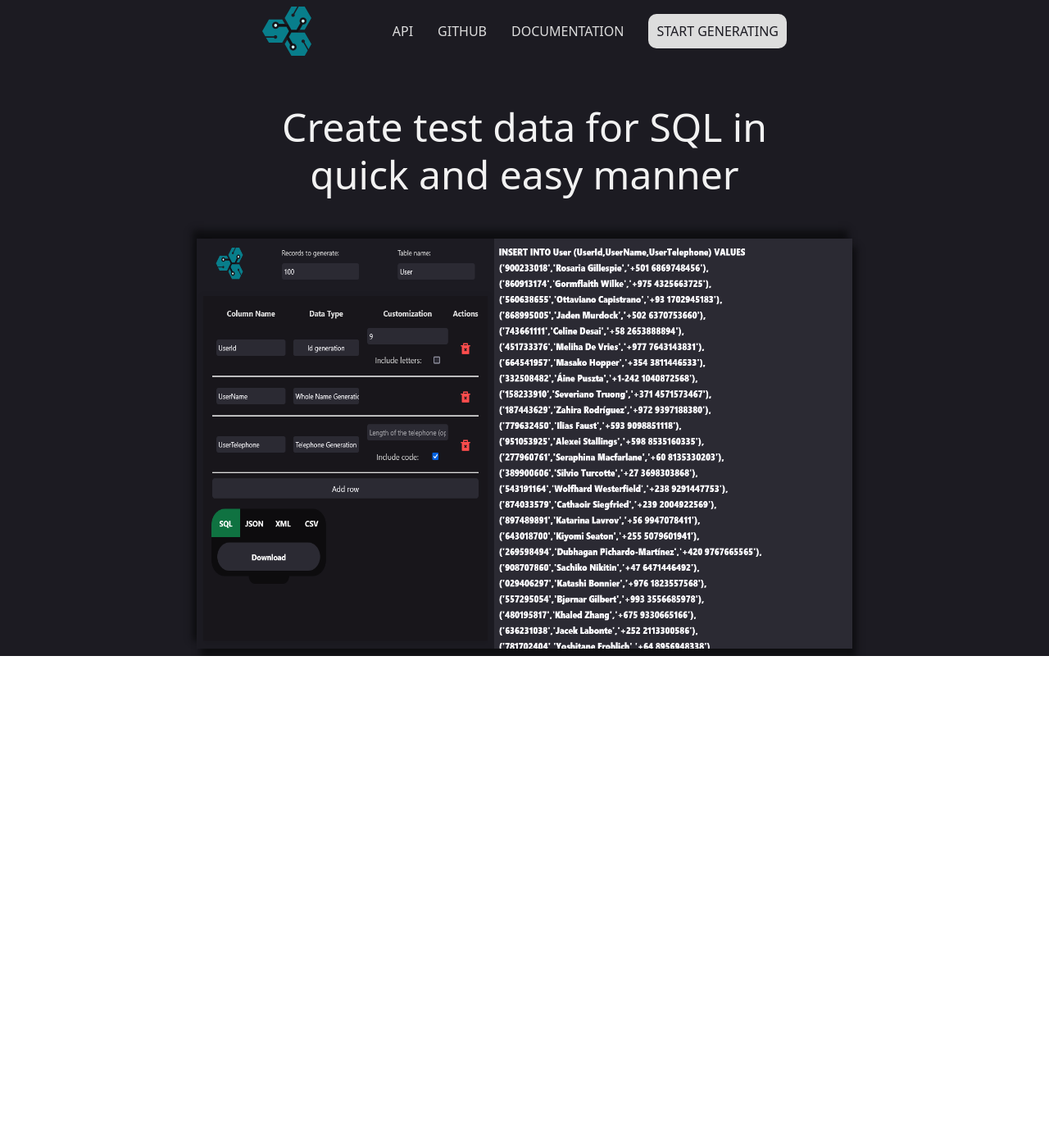
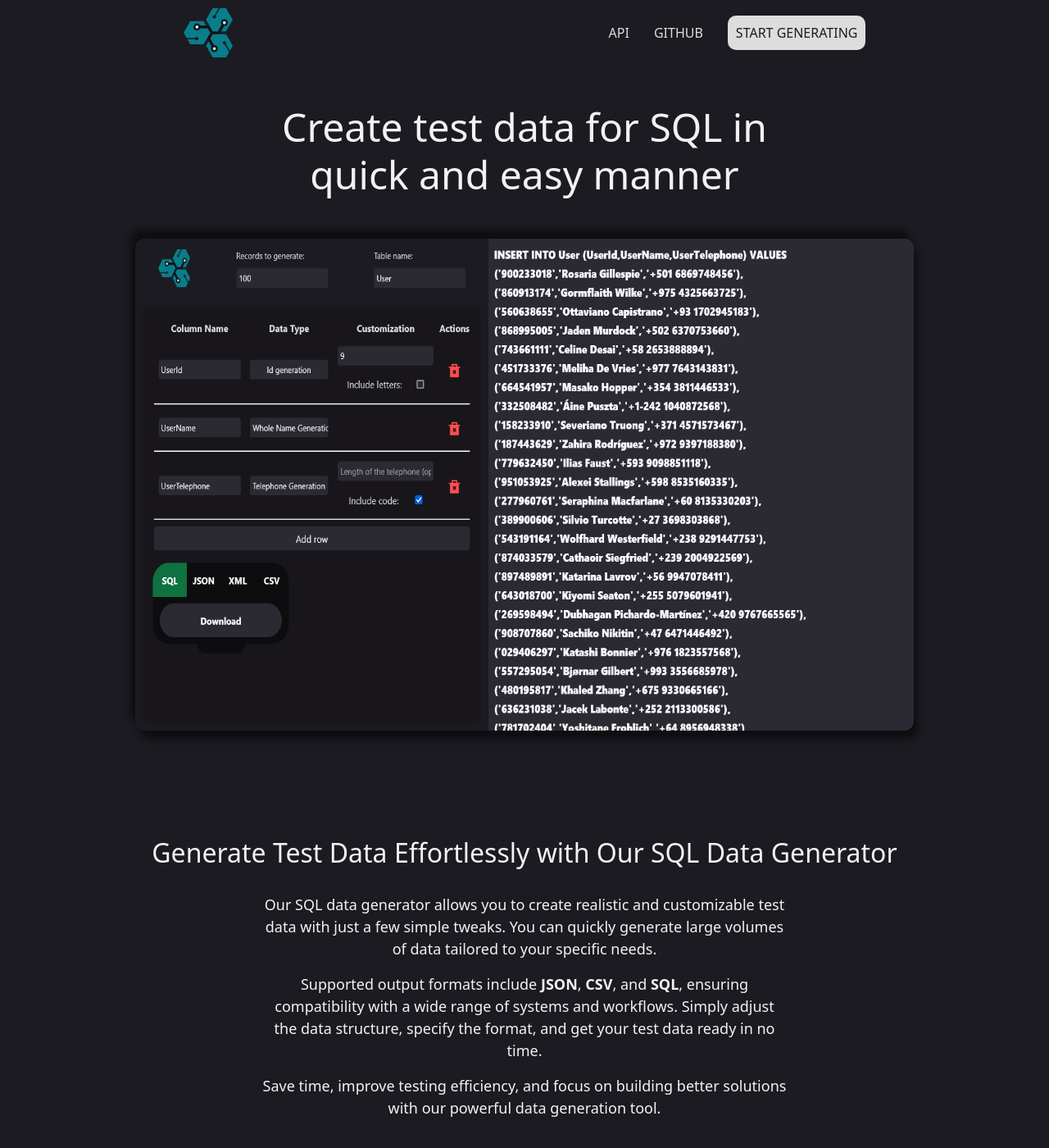
Before and after one commit to JulianPiedra/sqldatagenerator, a React (Vite) app: page / in a window 1280 px wide. Shown: the top 1400 px of the page at 82% size. Before the commit the page ends 800 px from the top, so only its background shows below. Built offline with nearby package versions, Linux system fonts and the light colour scheme.

Commit message:
Header update, landing page chages,

```diff
--- a/src/components/Header.tsx
+++ b/src/components/Header.tsx
@@ -1,13 +1,31 @@
+import { useEffect, useState } from 'react';
 import logo from '../assets/sqldatagenerator.svg';
 import '../css/Header.css';
 import { Link } from "react-router-dom";
 
 export default function Header() {
+    const [isScrolled, setIsScrolled] = useState(false); // State to track if page is scrolled
+    // Effect to handle scroll event and update the state
+    useEffect(() => {
+        // Function to check scroll position and update isScrolled state
+        const handleScroll = () => {
+            if (window.scrollY > 0) {
+                setIsScrolled(true); // Set to true if page is scrolled down
+            } else {
+                setIsScrolled(false); // Set to false if at the top of the page
+            }
+        };
+
+        window.addEventListener("scroll", handleScroll); // Add scroll event listener
+        return () => {
+            window.removeEventListener("scroll", handleScroll); // Clean up event listener on component unmount
+        };
+    }, []);
 
     return (
         <>
-            <div className="header">
-                <nav className="navbar">
+
+            <nav className={`header ${isScrolled ? "scrolled" : ""}`} >  {/* Add scrolled class when page is scrolled */}
                 <Link to="/" className='link'>
                     <img src={logo} alt="logo" className='logo' />
                 </Link>
@@ -19,14 +37,10 @@ export default function Header() {
                         <a href='https://github.com/JulianPiedra/sqldatagenerator' className='link' target="_blank">Github</a>
                     </li>
                     <li>
-                            <Link to="/data-generation" className='link'>Documentation</Link>
-                        </li>
-                        <li>
                         <Link to="/data-generation" className='link'>Start Generating</Link>
                     </li>
                 </ul>
             </nav>
-            </div>
         </>
 
     );
--- a/src/components/ParameterComponent.tsx
+++ b/src/components/ParameterComponent.tsx
@@ -1,7 +1,7 @@
 import React, { useCallback, useEffect, useRef, useState } from "react";
 import { useGlobalState } from "../useGlobalState";
 import { data } from "../constants/constants";
-import  logo from '../assets/sqldatagenerator.svg';
+import logo from '../assets/sqldatagenerator.svg';
 import { QueryConverter } from "../utils/QueryConverter";
 import "../css/ParameterComponent.css";
 import 'remixicon/fonts/remixicon.css';
@@ -36,6 +36,7 @@ const ParameterComponent: React.FC = () => {
 
   const [isModalOpen, setIsModalOpen] = useState(false);
   const isFetchingRef = useRef(false);
+  const [deletingRow, setDeletingRow] = useState<number | null>(null);
 
   const handleTableNameChange = (event: React.ChangeEvent<HTMLInputElement>) => {
     updateState({ tableName: event.target.value.trim() });
@@ -197,33 +198,22 @@ const ParameterComponent: React.FC = () => {
   };
 
   const deleteRow = (rowId: number) => {
-    setRows((prevRows) => {
-      // Filters the rows to remove only the selected row
-      const newRows = prevRows.filter((id) => id !== rowId);
-
-      // Maps the selected values to remove the selected row
-      const updatedValues = new Map<number, [number, string]>();
-      newRows.forEach((id) => {
-        if (selectedValues.has(id)) {
-          updatedValues.set(id, selectedValues.get(id)!);
-        }
+    setDeletingRow(rowId);
+    setTimeout(() => {
+      setRows((prevRows) => prevRows.filter((id) => id !== rowId));
+      setSelectedValues((prevValues) => {
+        const updatedValues = new Map(prevValues);
+        updatedValues.delete(rowId);
+        return updatedValues;
       });
-
-      setSelectedValues(updatedValues);
-
-      // Removes the row without affecting other rows
       setColumnValues((prevValues) => {
         const newColumnValues = { ...prevValues };
         delete newColumnValues[rowId];
         return newColumnValues;
       });
-
-      return newRows;
-    });
+      setDeletingRow(null);
+    }, 300);
   };
-  useEffect(() => {
-    state.allData = [];
-  }, []);
 
   return (
     <section className="parameter-component">
@@ -264,7 +254,7 @@ const ParameterComponent: React.FC = () => {
           </thead>
           <tbody>
             {rows.map((rowId) => (
-              <tr key={rowId}>
+              <tr key={rowId} className={deletingRow === rowId ? "deleting-row" : ""}>
                 <td>
                   {/* Input for the row column name */}
                   <input
--- a/src/css/DocumentFormat.css
+++ b/src/css/DocumentFormat.css
@@ -57,6 +57,8 @@
     color: white;
     font-weight: bold;
     border-radius: 50px;
+    animation: fadeInScale 2s;
+
 }
 
 .floating-container .indicator {
@@ -69,15 +71,6 @@
     z-index: 2;
 }
 
-@keyframes slideInFromRight {
-    0% {
-        transform: translateX(100%);
-    }
-
-    100% {
-        transform: translateX(0);
-    }
-}
 
 @media screen and (max-width: 800px) {
     .draggable-container {
--- a/src/css/GenerationPage.css
+++ b/src/css/GenerationPage.css
@@ -3,6 +3,7 @@
     width: 100vw;
     height: 100vh;
     flex-direction: row;
+    overflow: hidden;
 }
 
 @media screen and (max-width: 800px){
--- a/src/css/Header.css
+++ b/src/css/Header.css
@@ -1,17 +1,20 @@
 .header {
     display: flex;
-    width: 100%;
-    justify-content: center;
+    width: 100vw;
+    justify-content: space-around;
     position: fixed;
     top: 0;
-}
-
-.navbar {
+    z-index: 100;
     display: flex;
     padding: 10px;
     align-items: center;
-    width: 50%;
+    transition: background-color 0.5s;
 }
+
+.header.scrolled {
+    background-color: #060a0f;
+}
+
 
 
 .links {
--- a/src/css/LandingPage.css
+++ b/src/css/LandingPage.css
@@ -1,27 +1,56 @@
-.page-preview{
+.page-preview {
     display: flex;
-    width: 100vw;
-    height: 100vh;
-    background-color: #1C1B22;
     align-items: center;
     color: #F2F2F2;
     justify-content: start;
     flex-direction: column;
     padding-top: 76px;
+    width: 100vw;
 }
 
-.page-preview h1{
+.page-preview h1 {
     width: fit-content;
     text-align: center;
     max-width: 700px;
     color: #F2F2F2;
     font-size: 3rem;
-    margin:50px 0;
+    margin: 50px 0;
 }
 
-.preview-content img {
-    width: 800px;
-    height: 500px;
+.preview-content:hover {
+    transform: scale(1.02);
+}
+
+.preview-content {
+    width: 950px;
+    height: 600px;
     image-rendering: high-quality;
     box-shadow: 5px 10px 8px #0e0e11, -5px -10px 8px #0e0e11;
+    transition: transform 0.5s ease-in-out;
+    /* Cambio de animation a transition */
+    border-radius: 12px;
+    /* Mejora estética opcional */
+
 }
+
+.preview-content:hover {
+    transform: scale(1.02);
+}
+
+.preview-text {
+    margin: 100px 0;
+    text-align: center;
+    display: flex;
+    flex-direction: column;
+    align-items: center;
+}
+
+.page-preview h2 {
+    font-size: 2rem;
+    margin: 30px 0;
+}
+
+.page-preview p {
+    max-width: 50%;
+    font-size: 18px;
+}
--- a/src/css/ParameterComponent.css
+++ b/src/css/ParameterComponent.css
@@ -50,11 +50,11 @@
     box-sizing: border-box;
     box-shadow: 0 4px 10px rgba(0, 0, 0, 0.1);
     background-color: #18161b;
+    animation: slideInFromLeft 0.5s;
 
 }
 
 .parameter-table {
-    animation: slideInFromLeft 0.7s;
     border-collapse: collapse;
     width: 100%;
 }
@@ -84,6 +84,7 @@
 .parameter-table tbody tr {
     border-top: 2px solid white;
     animation: slideInFromLeft 0.7s;
+    transition: opacity 0.3s ease-out;
 }
 
 .parameter-table tbody tr:first-child {
@@ -149,11 +150,11 @@
     padding: 7px;
     border: none;
     border-radius: 5px;
-    animation: slideInFromDown 0.7s;
+    animation: fadeInScale 2s;
 }
 
 .add-row-button:hover {
-    transform: scale(1.05);
+    transform: scale(1.02);
 }
 
 
@@ -169,49 +170,10 @@ select:focus {
     border-radius: 4px;
     outline: none;
 }
-
-@keyframes fadeInScale {
-    from {
-        opacity: 0;
-        transform: scale(0.9);
-    }
-
-    to {
-        opacity: 1;
-        transform: scale(1);
-    }
+.deleting-row {
+    opacity: 0;
 }
 
-
-@keyframes slideInFromRight {
-    0% {
-        transform: translateX(200%);
-    }
-
-    100% {
-        transform: translateX(0);
-    }
-}
-
-@keyframes slideInFromLeft {
-    0% {
-        transform: translateX(-100%);
-    }
-
-    100% {
-        transform: translateX(0);
-    }
-}
-
-@keyframes slideInFromDown {
-    0% {
-        transform: translateY(100%);
-    }
-
-    100% {
-        transform: translateY(0);
-    }
-}
 
 
 
--- a/src/css/index.css
+++ b/src/css/index.css
@@ -3,18 +3,72 @@
   color: white;
   font-synthesis: none;
   text-rendering: optimizeLegibility;
+  width: 100vw;
+  overflow-x: hidden;
 }
 
 body {
   margin: 0;
   display: flex;
   place-items: center;
-  min-width: 320px;
-  min-height: 100vh;
-  overflow: hidden;
+  background-color: #1C1B22;
+  width: 100%;
 }
 
 .popup {
   margin-bottom: 70px;
   display: flex;
 }
+
+@keyframes fadeOut {
+  from {
+    opacity: 1;
+  }
+
+  to {
+    opacity: 0;
+  }
+}
+
+@keyframes fadeInScale {
+  from {
+    opacity: 0;
+    transform: scale(0.9);
+  }
+
+  to {
+    opacity: 1;
+    transform: scale(1);
+  }
+}
+
+
+@keyframes slideInFromRight {
+  0% {
+    transform: translateX(200%);
+  }
+
+  100% {
+    transform: translateX(0);
+  }
+}
+
+@keyframes slideInFromLeft {
+  0% {
+    transform: translateX(-100%);
+  }
+
+  100% {
+    transform: translateX(0);
+  }
+}
+
+@keyframes slideInFromDown {
+  0% {
+    transform: translateY(100%);
+  }
+
+  100% {
+    transform: translateY(0);
+  }
+}
--- a/src/main.tsx
+++ b/src/main.tsx
@@ -1,9 +1,10 @@
 import { StrictMode } from 'react'
 import { createRoot } from 'react-dom/client'
 
-import './css/index.css'
 import App from './App.tsx'
 import 'bootstrap/dist/css/bootstrap.min.css';
+import './css/index.css'
+
 import { HashRouter } from 'react-router-dom';
 
 createRoot(document.getElementById('root')!).render(
--- a/src/pages/Index.tsx
+++ b/src/pages/Index.tsx
@@ -5,13 +5,29 @@ import image from "../assets/image.png"
 function LandingPage() {
   return (
     <>
+      <div className='page-preview'>
       <Header />
-      <div className='page-preview'>
+
         <h1>Create test data for SQL in quick and easy manner</h1>
-        <div className='preview-content'>
-          <img src={image} alt="placeholder" />
+        <img src={image} alt="placeholder" className='preview-content' />
+        <div className='preview-text'>
+          <h2>
+            Generate Test Data Effortlessly with Our SQL Data Generator
+          </h2>
+          <p>
+            Our SQL data generator allows you to create realistic and customizable test data with just a few simple tweaks.
+            You can quickly generate large volumes of data tailored to your specific needs.
+          </p>
+          <p>
+            Supported output formats include <strong>JSON</strong>, <strong>CSV</strong>, and <strong>SQL</strong>, ensuring compatibility with a wide range of systems and workflows.
+            Simply adjust the data structure, specify the format, and get your test data ready in no time.
+          </p>
+          <p>
+            Save time, improve testing efficiency, and focus on building better solutions with our powerful data generation tool.
+          </p>
         </div>
       </div>
+
 
     </>
   );
```
Lines whose indentation alone changed are shown as unchanged.
